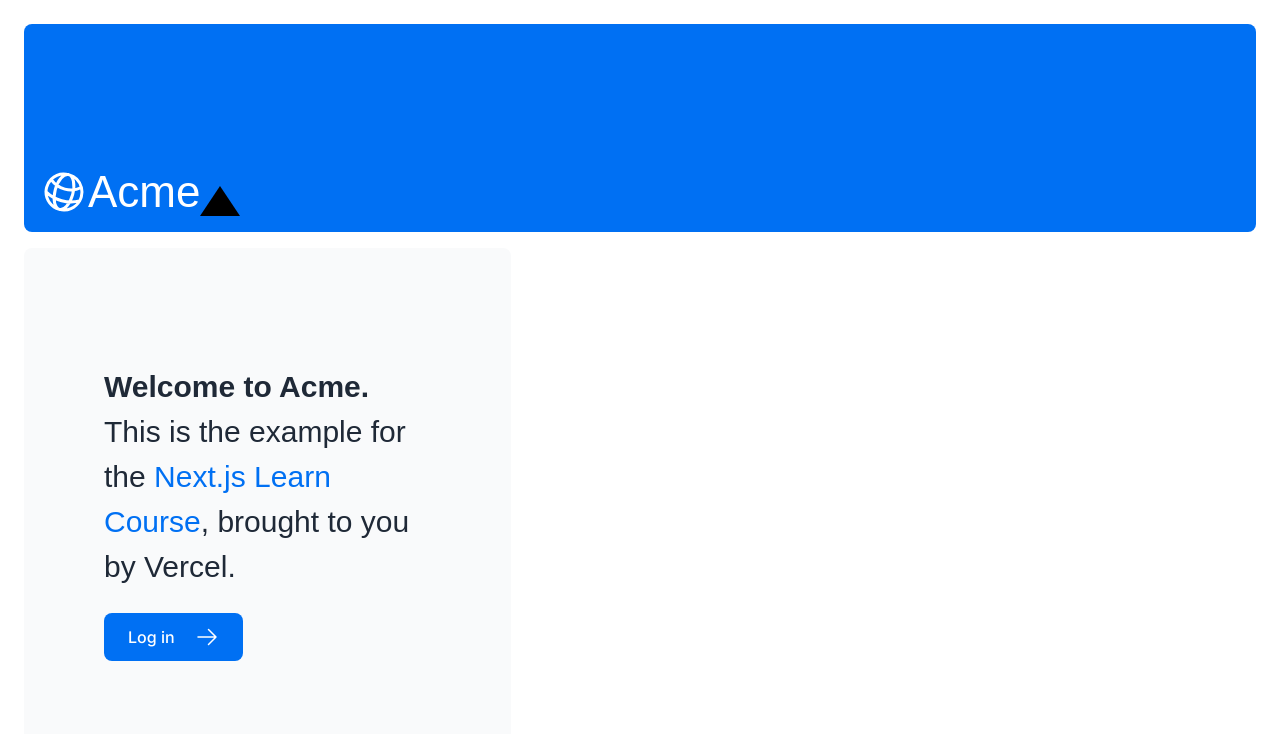
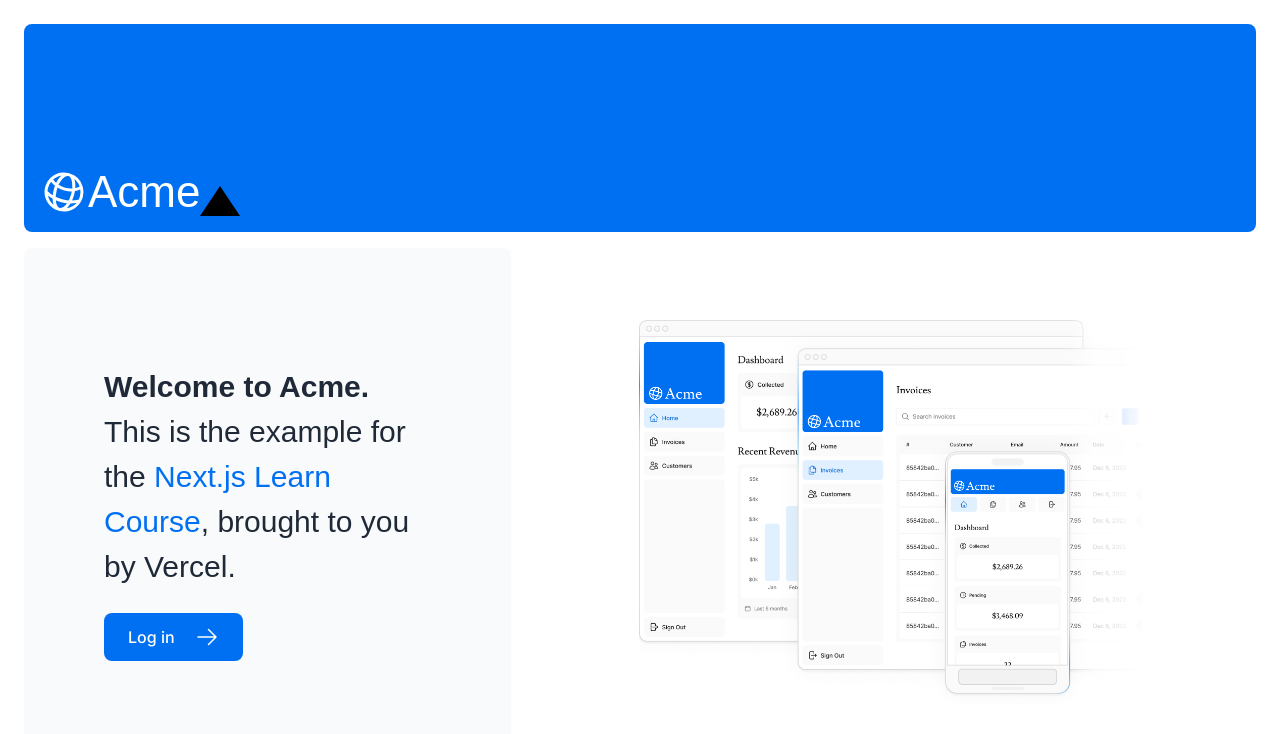
Before and after one commit to Personal-study-project/NextJS_1, a Next.js app: page / in a window 1280 px wide. Shown: the top 734 px of the page. Built offline with nearby package versions, Linux system fonts and the light colour scheme; a web font is replaced by a local one.

Commit message:
feat: 이미지 최적화 학습

```diff
--- a/app/page.tsx
+++ b/app/page.tsx
@@ -3,6 +3,7 @@
 import Link from 'next/link';
 // import styles from '@/app/ui/home.module.css';
 import { lusitana } from '@/app/ui/fonts';
+import Image from 'next/image';
 
 export default function Page() {
   return (
@@ -33,6 +34,20 @@
         </div>
         <div className="flex items-center justify-center p-6 md:w-3/5 md:px-28 md:py-12">
           {/* Add Hero Images Here */}
+          <Image
+            src="/hero-desktop.png"
+            width={1000}
+            height={760}
+            className={`hidden md:block`}
+            alt="Screenshots of the dashboard project showing desktop version"
+          />
+          <Image
+            src="/hero-desktop.png"
+            width={560}
+            height={620}
+            className={`block md:hidden`}
+            alt="Screenshots of the dashboard project showing mobile version"
+          />
         </div>
       </div>
     </main>
```
